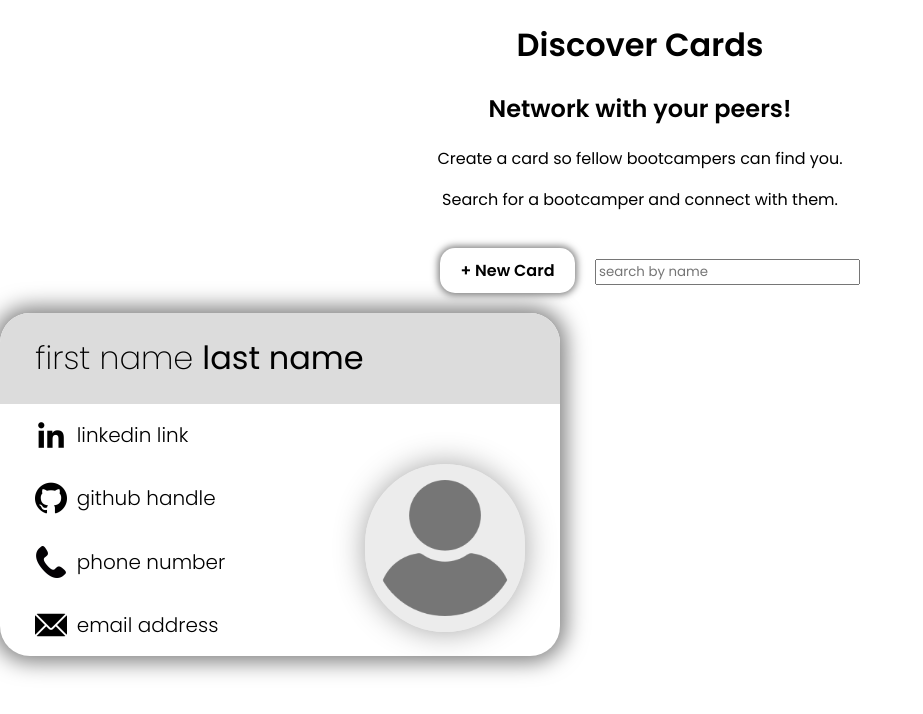
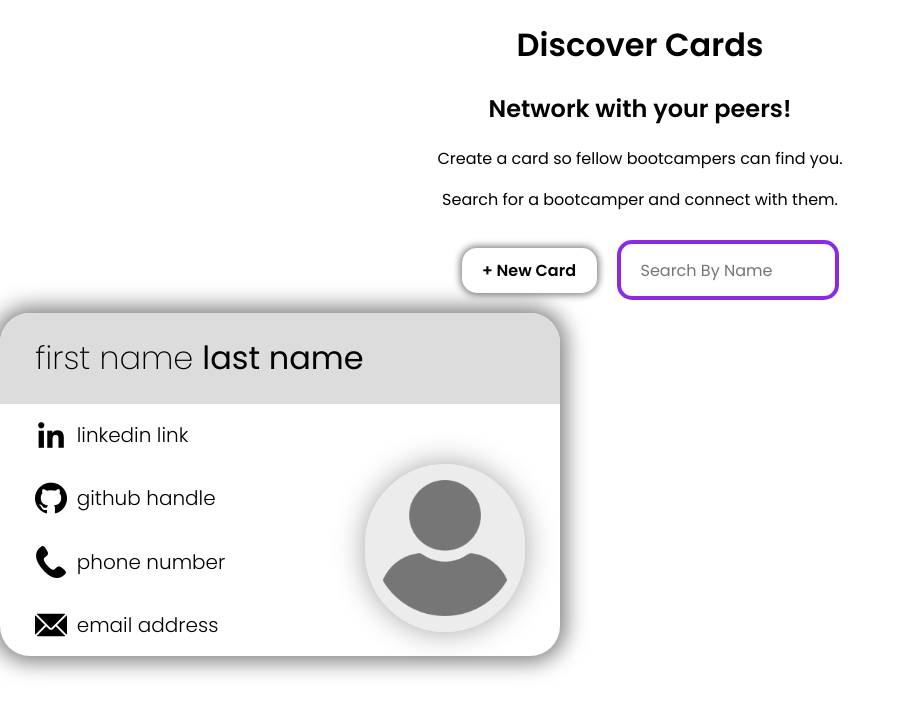
Before and after one commit to SchoolOfCode/bc13_w9_project-frontend-the-train-ees, a React (Create React App) app in the folder train-ees/: page / in a window 1280 px wide. Shown: the top 714 px of the page, without its empty margins (0-923 px from the left). Built offline with nearby package versions, Linux system fonts and the light colour scheme.

Commit message:
started input css

```diff
--- a/train-ees/package.json
+++ b/train-ees/package.json
@@ -12,7 +12,7 @@
     "web-vitals": "^2.1.4"
   },
   "scripts": {
-    "start": "react-scripts start",
+    "start": "set PORT=3006 && react-scripts start",
     "build": "react-scripts build",
     "test": "react-scripts test",
     "eject": "react-scripts eject"
--- a/train-ees/src/components/button/index.css
+++ b/train-ees/src/components/button/index.css
@@ -8,6 +8,7 @@ button{
     font-weight: bold;
     margin: 20px;
     box-shadow: 0px 0px 7px 2px rgba(0, 0, 0, 0.5);
+    transition: 0.2s;
 }
 
 button:hover{
@@ -20,6 +21,6 @@ button:hover{
     font-weight: bold;
     margin: 20px;
     box-shadow: 0px 0px 10px 4px rgba(0, 0, 0, 0.5);
-    scale: 95%;
+    scale: 95% ;
     transition: 0.2s;
 }
--- a/train-ees/src/components/createPage/index.js
+++ b/train-ees/src/components/createPage/index.js
@@ -13,13 +13,14 @@ export default function CreatePage({ handleClickSubmit }){
     const [image, setImage] = useState('')
 
     async function handleClick() {
-        let response = await fetch("http://localhost:3000/api/", {
+        let response = await fetch("http://localhost:3000/api/cards", {
             method: "POST",
             body: {
-                firstName: firstName,
-                lastName: lastName,
-                linkedin: linkedin,
-                github: github,
+                first_name: firstName,
+                last_name: lastName,
+                linkedin_username: linkedin,
+                github_username: github,
+                profession: "test",
                 phone: phone,
                 email: email,
                 image: image
--- a/train-ees/src/components/discoverPage/index.css
+++ b/train-ees/src/components/discoverPage/index.css
@@ -0,0 +1,16 @@
+input{
+    width: 15%;
+    height: 50px;
+    border-radius: 15px;
+    padding-left: 20px;
+    border: 4px solid blueviolet;
+    font-size: 16px;
+    background-color: white;
+    background-image: '../images/search.png';
+    border-image: '../images/purple_BG.gif';
+
+}
+
+input:focus{
+    outline: 0px;
+}
--- a/train-ees/src/components/discoverPage/index.js
+++ b/train-ees/src/components/discoverPage/index.js
@@ -8,12 +8,13 @@ export default function DiscoverPage({handleClick}){
     const [cards, setCards] = useState([{}]);
 
     async function getCards(input){
-        let response = await fetch(`http://localhost:3000/api/?search=${input}`, {
+        let response = await fetch(`http://localhost:3000/api/cards?name=${input}`, {
             method: 'GET',
             headers: {}
         });
         let data = await response.json();
-        setCards(data)
+        console.log(data)
+        setCards(data.payload)
     }
 
     function handleKeyDown(e){   // enter pressed on input
@@ -32,7 +33,7 @@ export default function DiscoverPage({handleClick}){
                 <p>Search for a bootcamper and connect with them.</p>
             </div>
             <Button handleClick={handleClick} buttonText={'+ New Card'}/>
-            <input type='text' placeholder="search by name" onKeyDown={handleKeyDown}/>
+            <input type='text' placeholder="Search By Name" onKeyDown={handleKeyDown}/>
             {cards.map((card, i) => (<DiscoverCard key={i} info={card}/>))}
         </div>
     )
```
Also changed, not shown: 1 other file (tests, documents, lock files or other folders).
